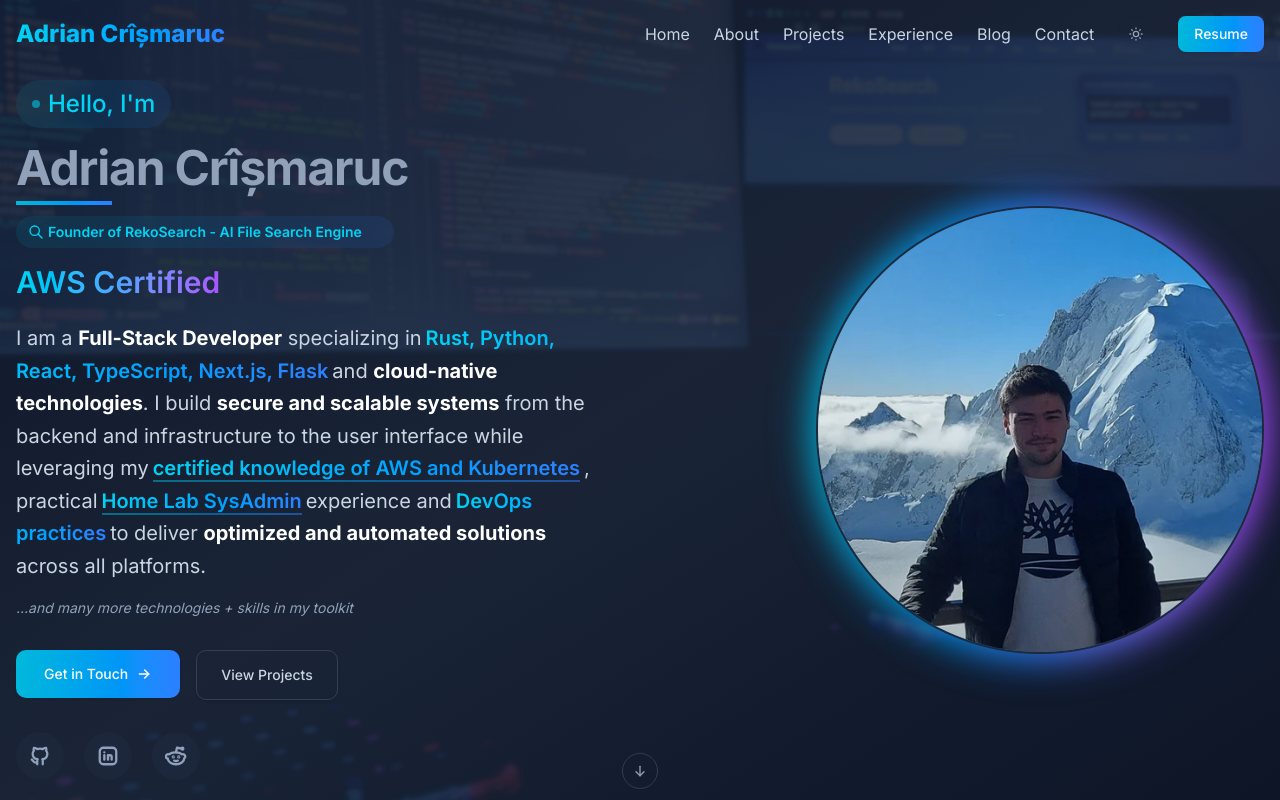
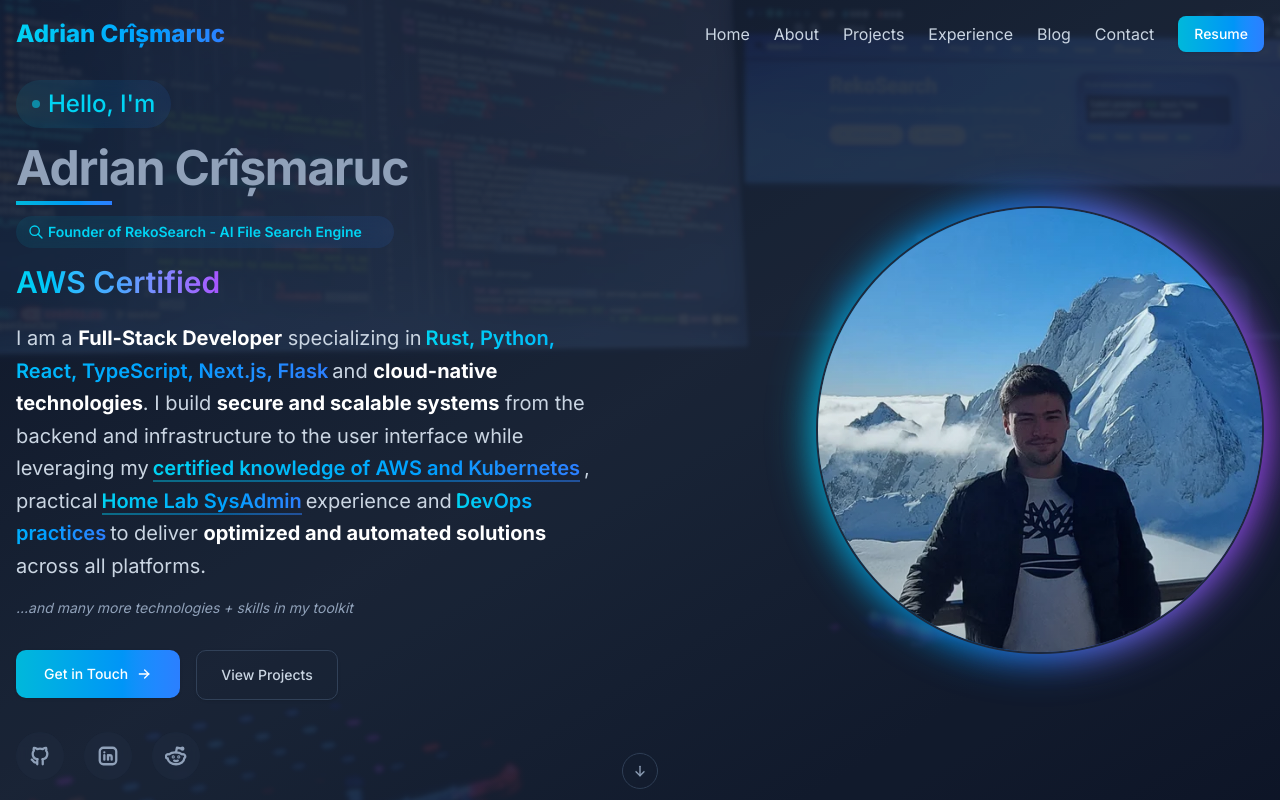
Before and after one commit to Obscurely/website, a Next.js app: page / in a window 1280 px wide. Shown: the top 800 px of the page. Built offline with nearby package versions, Linux system fonts and the light colour scheme.

Commit message:
chore: remove theme toggle

```diff
--- a/src/app/layout.tsx
+++ b/src/app/layout.tsx
@@ -30,10 +30,7 @@
   initialScale: 1,
   maximumScale: 5,
   userScalable: true,
-  themeColor: [
-    { media: "(prefers-color-scheme: dark)", color: "#000000" },
-    { media: "(prefers-color-scheme: light)", color: "#ffffff" },
-  ],
+  themeColor: "#000000",
 };
 
 export const metadata: Metadata = {
@@ -48,7 +45,7 @@
   children: React.ReactNode;
 }>) {
   return (
-    <html lang="en" suppressHydrationWarning>
+    <html lang="en" suppressHydrationWarning className="dark">
       <body
         className={`${geistSans.variable} ${geistMono.variable} ${inter.variable} ${inter.className} flex min-h-screen flex-col font-sans antialiased`}
       >
@@ -56,6 +53,7 @@
           attribute="class"
           defaultTheme="dark"
           enableSystem={true}
+          forcedTheme="dark"
           disableTransitionOnChange
         >
           <div className="flex flex-1 flex-col">{children}</div>
--- a/src/components/common/layout/Navbar.tsx
+++ b/src/components/common/layout/Navbar.tsx
@@ -5,7 +5,6 @@
 import { motion, AnimatePresence } from "framer-motion";
 import { IconMenu2, IconBrandX } from "@tabler/icons-react";
 import { Button } from "@ui/button";
-import { ThemeToggle } from "@common/theme/ThemeToggle";
 
 const navItems = [
   { name: "Home", href: "#home" },
@@ -77,7 +76,6 @@
               </Link>
             </motion.div>
           ))}
-          <ThemeToggle />
           <motion.div
             initial={{ opacity: 0, scale: 0.8 }}
             animate={{ opacity: 1, scale: 1 }}
@@ -91,7 +89,6 @@
 
         {/* Mobile Menu Button */}
         <div className="flex items-center md:hidden">
-          <ThemeToggle />
           <Button
             variant="ghost"
             size="icon"
--- a/src/components/common/theme/ThemeToggle.tsx
+++ /dev/null
@@ -1,30 +0,0 @@
-"use client";
-
-import { useState, useEffect } from "react";
-import { useTheme } from "next-themes";
-import { Button } from "@ui/button";
-import { IconMoon, IconSun } from "@tabler/icons-react";
-
-export const ThemeToggle = () => {
-  const { theme, setTheme } = useTheme();
-  const [mounted, setMounted] = useState(false);
-
-  useEffect(() => {
-    setMounted(true);
-  }, []);
-
-  if (!mounted) {
-    return <Button variant="ghost" size="icon" className="opacity-0" />;
-  }
-
-  return (
-    <Button
-      variant="ghost"
-      size="icon"
-      onClick={() => setTheme(theme === "dark" ? "light" : "dark")}
-      className="text-slate-400 hover:text-slate-200"
-    >
-      {theme === "dark" ? <IconSun size={20} /> : <IconMoon size={20} />}
-    </Button>
-  );
-};
```
